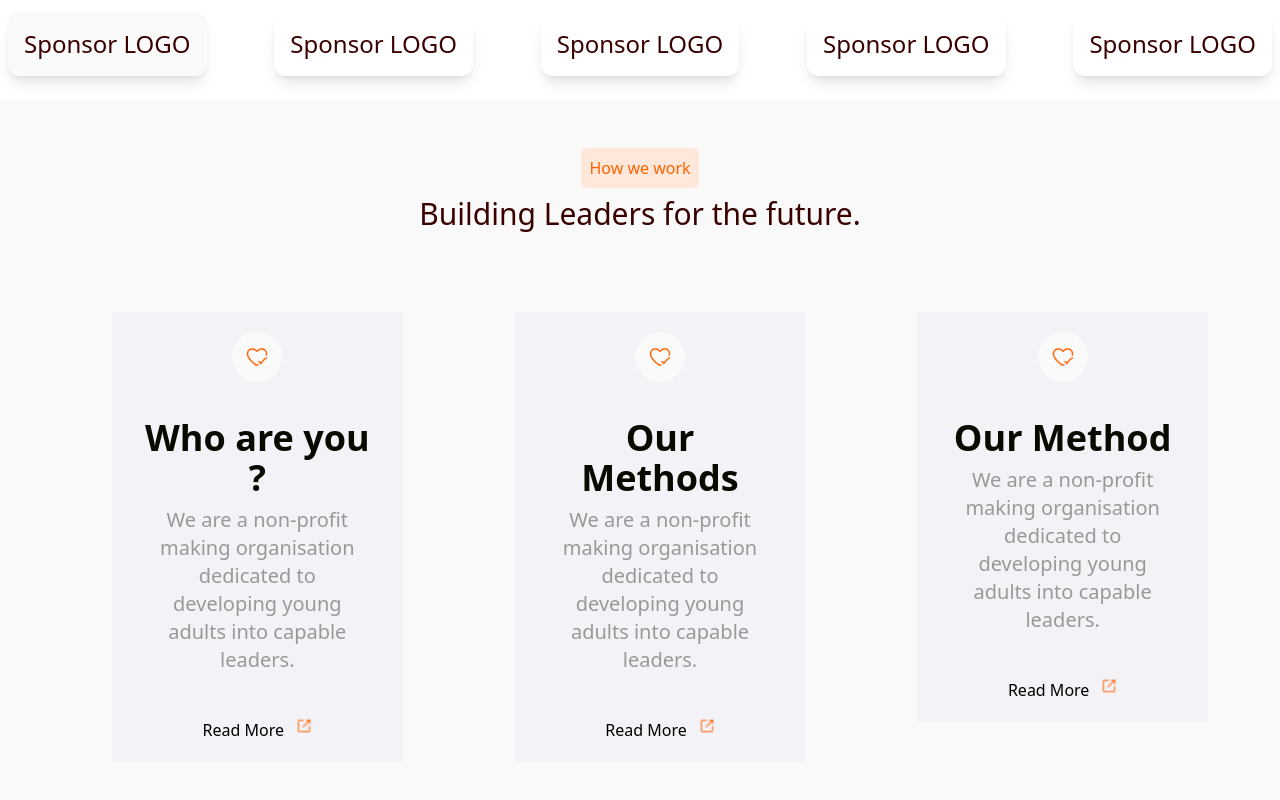
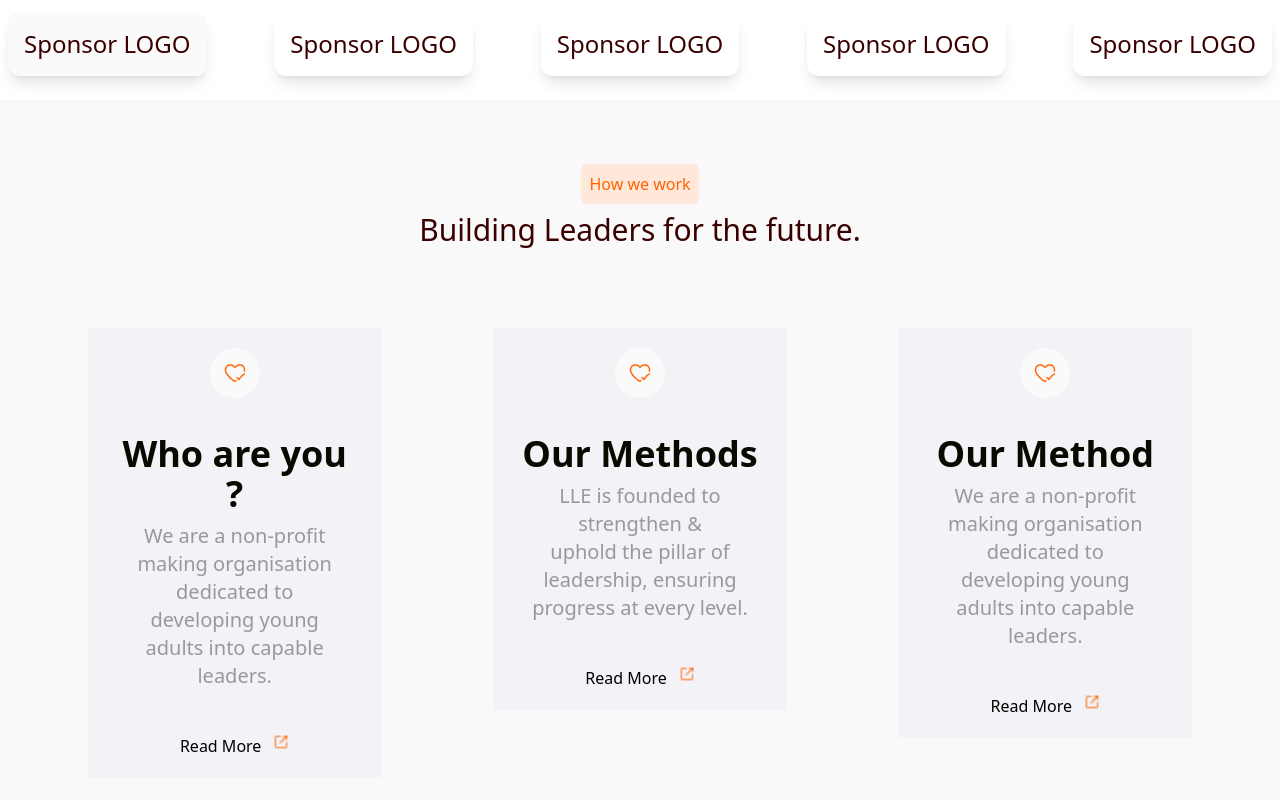
Before and after one commit to Developerfiyin/LLE-website, a React (Vite) app: page / in a window 1280 px wide. Shown: the part 2050-2850 px from the top of the page. Built offline with nearby package versions, Linux system fonts and the light colour scheme.

Commit message:
updated text content

```diff
--- a/src/Components/vision.jsx
+++ b/src/Components/vision.jsx
@@ -4,14 +4,13 @@ import linksquare from '../assets/link square.png'
 
 const vision = () => {
   return (
-    <div className='py-12 bg-[#f9f9f9] p-4 flex flex-col'>
+    <div className='py-12 bg-[#f9f9f9] p-4 flex flex-col mx-auto'>
 
-          <div className='flex flex-col justify-evenly items-center '>
+          <div className='flex flex-col justify-center items-center m-4 '>
               <p className='bg-[#ffe8d9] text-[#ff6300] rounded-md p-2 mb-2'>How we work</p>
               <h2 className='text-3xl font-medium text-[#3a0000] mb-6'>Building Leaders for the future.</h2>
 
-
-                       <div className='grid md:grid-cols-3 ml-10 rounded-lg'>
+                       <div className='grid md:grid-cols-3 rounded-lg'>
                          <div className='p-14' >
                           <div className='bg-[#f2f2f7] flex flex-col items-center gap-7 p-5 text-center'>
                            <img src={Frame43} alt="THE FRAME FOR THE VISION (ORANGE)" width={50}  />
@@ -19,7 +18,7 @@ const vision = () => {
                          <h5 className='text-[#0a0900] font-semibold text-4xl'>Who are you ?</h5>
                          <h5 className='text-[#999] m-2 text-xl'>We are a non-profit making organisation dedicated to developing young <br /> adults into capable leaders. </h5>
                           </div>
-                        <div className='flex justify-between  gap-3'>
+                        <div className='flex justify-between gap-3'>
                           <button>Read More</button>
                         <img src={linksquare} alt="THE LINK SQUARE IMAGE" className='size-4' />
                         </div>
@@ -32,7 +31,7 @@ const vision = () => {
                          <img src={Frame43} alt="THE FRAME FOR THE VISION (ORANGE)" width={50}  />
                          <div className='m-2'>
                          <h5 className='text-[#0a0900] font-semibold text-4xl'>Our Methods</h5>
-                         <h5 className='text-[#999] m-2 text-xl'>We are a non-profit making organisation dedicated to developing young <br /> adults into capable leaders. </h5>
+                         <h5 className='text-[#999] m-2 text-xl'>LLE is founded to strengthen &   <br /> uphold the pillar of  leadership, ensuring progress at every level.</h5>
                           </div>
                         <div className='flex justify-between  gap-3'>
                           <button>Read More</button>
```
